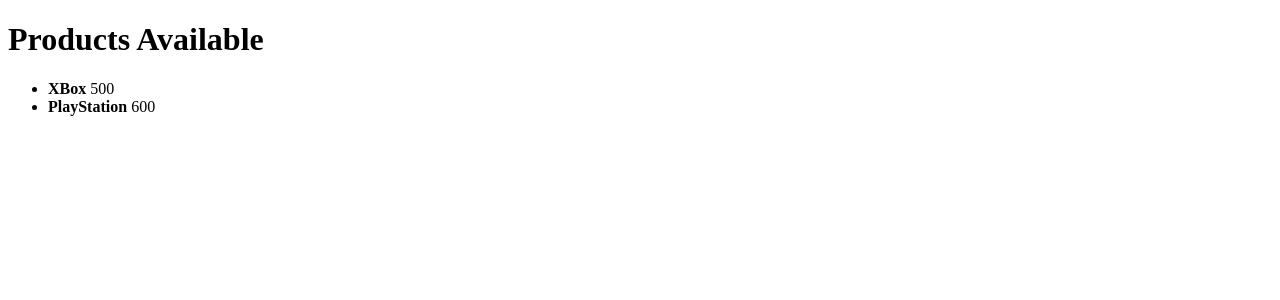
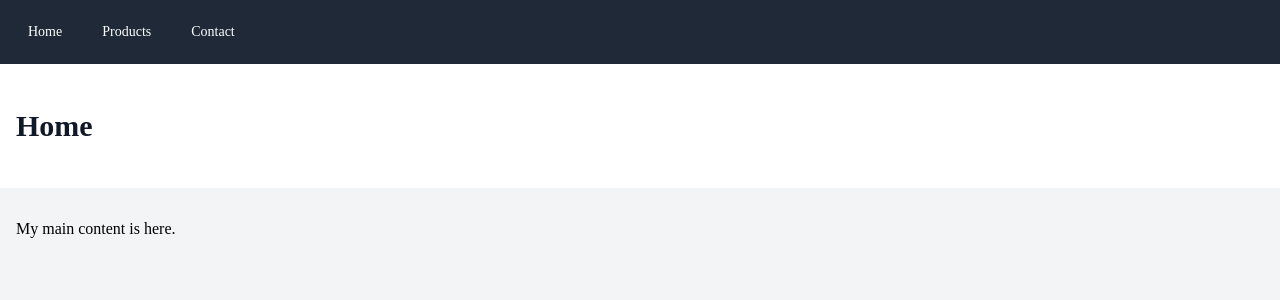
Before and after one commit to VitorNuness/web-store, a PHP site: page / in a window 1280 px wide. Shown: the top 300 px of the page. Run offline with PHP 8.4, Linux system fonts and the light colour scheme.

Commit message:
Aula 21 - Introdução ao CSS

```diff
--- a/resource/views/includes/head.phtml
+++ b/resource/views/includes/head.phtml
@@ -2,3 +2,4 @@
 <meta name="viewport" content="width=device-width, user-scalable=no, initial-scale=1.0, maximum-scale=1.0, minimum-scale=1.0">
 <meta http-equiv="X-UA-Compatible" content="ie=edge">
 <title><?= $title ?></title>
+<link rel="stylesheet" href="/css/app.css">
--- a/resource/views/index.phtml
+++ b/resource/views/index.phtml
@@ -6,14 +6,29 @@
 </head>
 
 <body>
-    <h1>Products Available</h1>
-    <ul>
-        <?php foreach ($filteredProducts as $product) : ?>
-            <li>
-                <strong><?= $product['name'] ?></strong>
-                <span><?= $product['price'] ?></span>
-            </li>
-        <?php endforeach; ?>
+    <div class="min-h-full">
+        <nav>
+            <div class="container">
+                <div class="flex items-center nav-items">
+                    <a href="/" class="nav-item">Home</a>
+                    <a href="/products" class="nav-item">Products</a>
+                    <a href="/contact" class="nav-item">Contact</a>
+                </div>
+            </div>
+        </nav>
+
+        <header>
+            <div class="container">
+                <h1 id="page-title">Home</h1>
+            </div>
+        </header>
+
+        <main>
+            <div class="container">
+                My main content is here.
+            </div>
+        </main>
+    </div>
 </body>
 
 </html>
```
Also changed, not shown: public/css/app.css (added).
